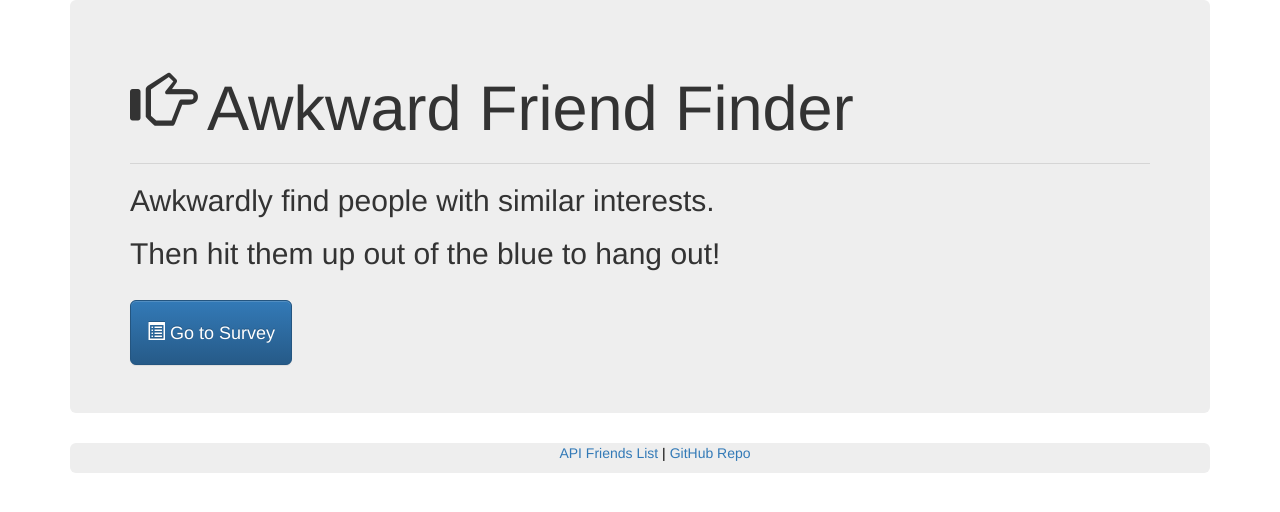
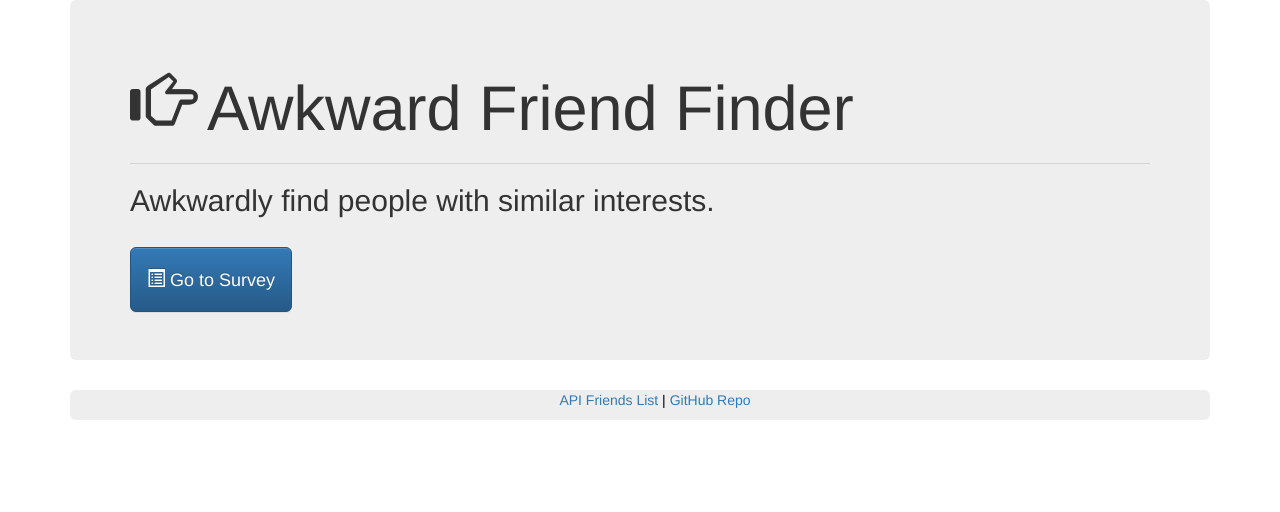
Before and after one commit to nciccarino/Awkward-Friend-Finder, a website: page client/index.html in a window 1280 px wide. Drawn offline with nearby package versions, Linux system fonts and the light colour scheme; files that its build step writes are made by us from their sources.

Commit message:
changed intro

```diff
--- a/client/index.html
+++ b/client/index.html
@@ -28,7 +28,6 @@
 		 	<h1 class = "title"><i class = "glyphicon glyphicon-hand-right"></i> Awkward Friend Finder</h1>
 		 	<hr>
 		 	<h2 class = "subtitle">Awkwardly find people with similar interests.</h2>
-		 	<h2 class = "subtitle">Then hit them up out of the blue to hang out!</h2>
 		 	<br>
 		 	<div class = "submit">
 				<a href= "/survey">
```
